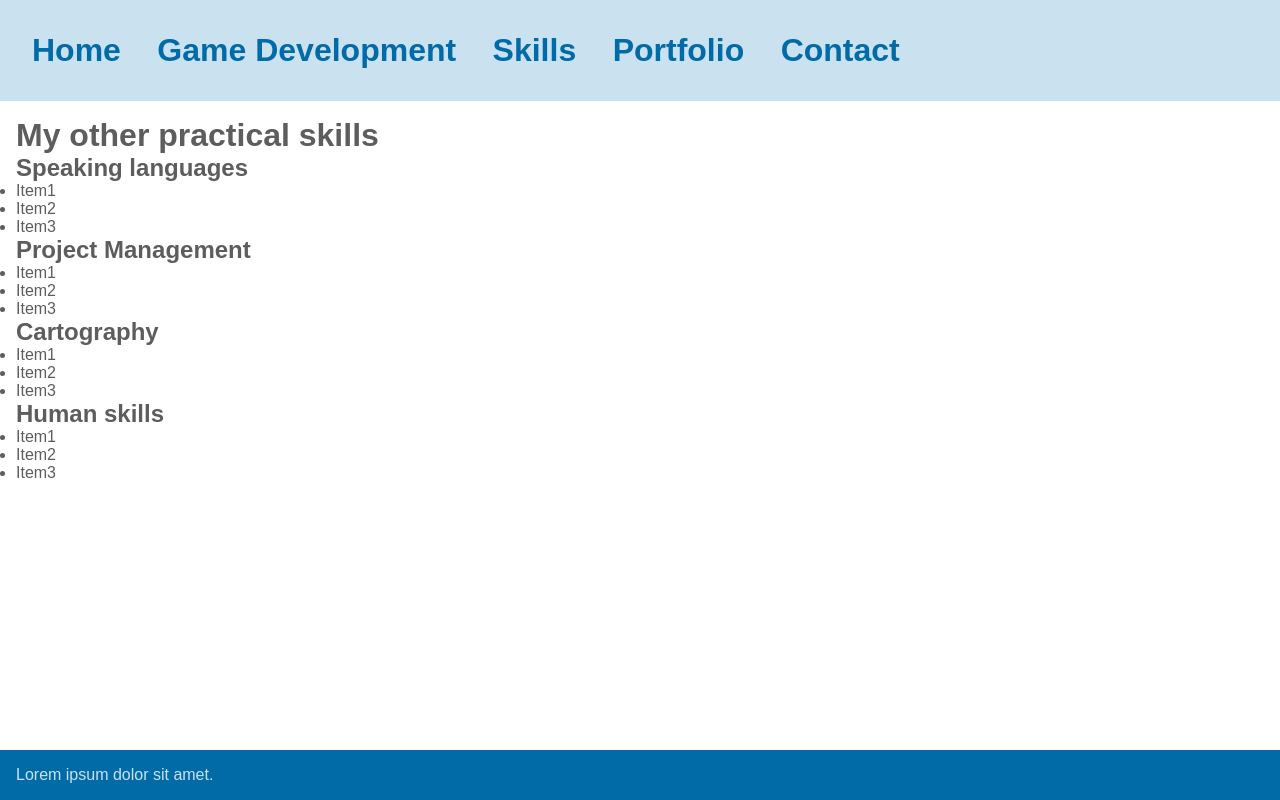
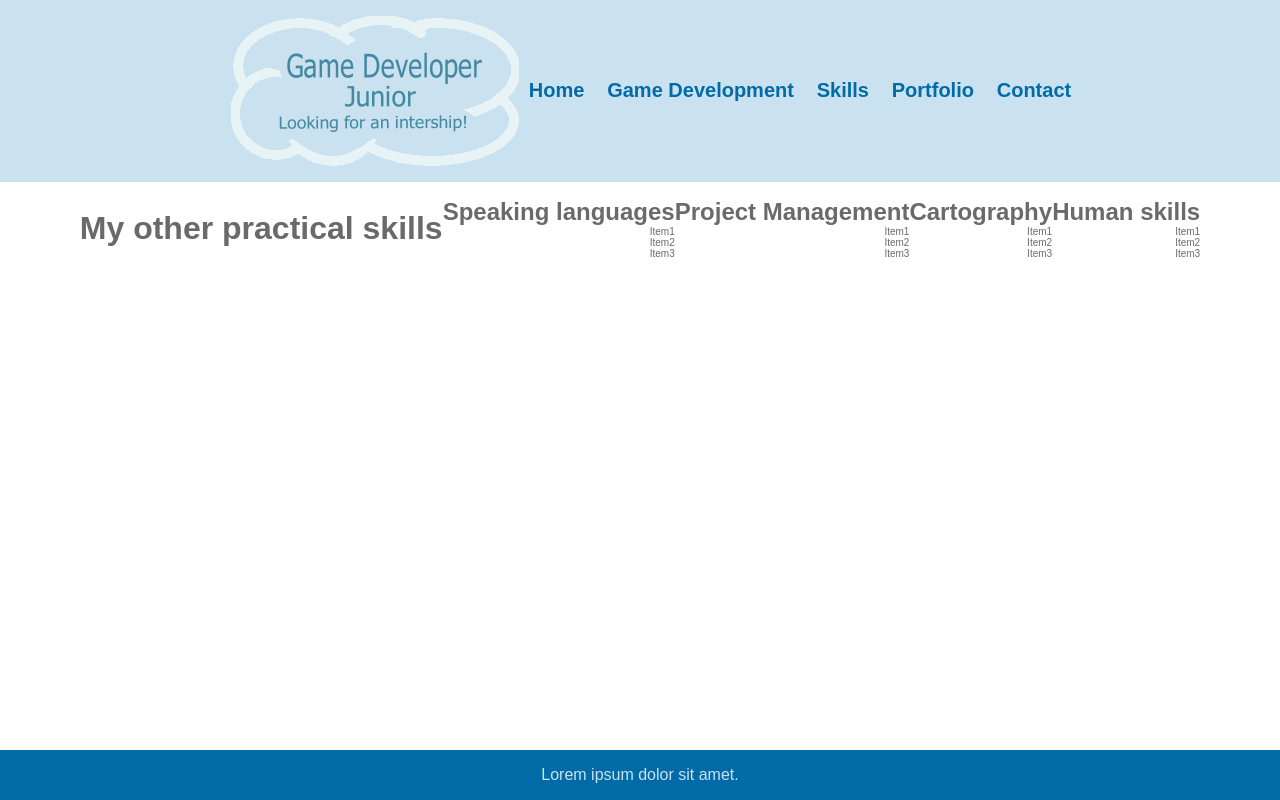
Before and after one commit to sungear/CVSite, a plain HTML site: page site/html/skills.html in a window 1280 px wide. Drawn offline with nearby package versions, Linux system fonts and the light colour scheme.

Commit message:
difficulties with the content centering

```diff
--- a/site/css/main.css
+++ b/site/css/main.css
@@ -1,25 +1,39 @@
 * {
 	margin: 0px;
 	padding: 0px;
+    overflow-x: hidden;
 }
 
-body > nav {
+nav {
 	background-color: #cae1f0;
 /*	background-color: #eff9ff;*/
+    max-width: 100%;
+    width: 100%;
+    display: inline-flex;
+    align-items: center;
+    justify-content: center;
 }
 
-body nav ul > li, main div > ul li {
-	display: inline-block;
-	padding: 1em;
-}
-
-body nav ul li h1 > a {
-	color: #016ba8;
-	text-decoration: none;
+ul {
+    font-size: 10px;
+    text-align: right;
 }
 
 main {
-	color: #5d5d5d;
+	color: #6a6a6a;
+    display:flex;
+    align-items: center;
+    justify-content: center;
+}
+
+footer > div {
+    display: flex;
+    align-items: center;
+    justify-content: center;
+}
+
+.space {
+    flex-basis: 25%;
 }
 
 footer {
@@ -27,12 +41,50 @@ footer {
     background-color: #016ba8;
 }
 
+/*Ajust text-size with windows size*/
+@media (max-width: 768px) {
+	nav > ul {
+		font-size: 10px;
+	}
+}
+
+@media (max-width: 1024px) {
+	nav > ul {
+		font-size: 10px;
+	}
+/*
+    #pc-nav {
+        display:none;
+    }
+*/
+}
+
+@media (min-width: 1024px) {
+	nav > ul {
+/*		font-size: 14px; */
+	}
+}
+
+/*Automatic padding for content*/
 .content {
 	padding: 1em;
 }
 
+/*Lists <ul><li> and navigation organisation*/
+body nav ul > li, main div > ul li {
+	display: inline-block;
+	padding: 1em;
+}
+
+/*Links <a> visual modification*/
+body nav ul li h1 > a {
+	color: #016ba8;
+/*	color: #4389a2;*/
+	text-decoration: none;
+}
+
 /*Get rid of  useless spaces*/
-h1 {
+h1, h2, h3 {
 	margin: 0px;
 }
 
@@ -47,5 +99,5 @@ footer {
     left: 0;
     bottom: 0;
     height: auto;
-    width: 100%;
+    min-width: 100%;
 }
--- a/site/html/skills.html
+++ b/site/html/skills.html
@@ -8,13 +8,16 @@
 </head>
 <body>
     <nav class="content">
-        <ul>
-            <li><h1><a href="../index.html">Home</a></h1></li>
-            <li><h1><a href="./gamedevelopment.html">Game Development</a></h1></li>
-            <li><h1><a href="./skills.html">Skills</a></h1></li>
-            <li><h1><a href="./portfolio.html">Portfolio</a></h1></li>
-            <li><h1><a href="./contact.html">Contact</a></h1></li>
-        </ul>
+        <img src="../img/logo.png" alt="logo">
+        <div id="pc-nav">
+            <ul>
+                <li><h1><a href="../index.html">Home</a></h1></li>
+                <li><h1><a href="../html/gamedevelopment.html">Game Development</a></h1></li>
+                <li><h1><a href="../html/skills.html">Skills</a></h1></li>
+                <li><h1><a href="../html/portfolio.html">Portfolio</a></h1></li>
+                <li><h1><a href="../html/contact.html">Contact</a></h1></li>
+            </ul>
+        </div>
     </nav>
     <main class="content">
     	<h1>My other practical skills</h1>
```
Also changed, not shown: site/html/contact.html (+10 -7 lines), site/html/gamedevelopment.html (+10 -7 lines), site/html/portfolio.html (+10 -7 lines), site/index.html (+7 -0 lines), site/img/logo.png (added).
